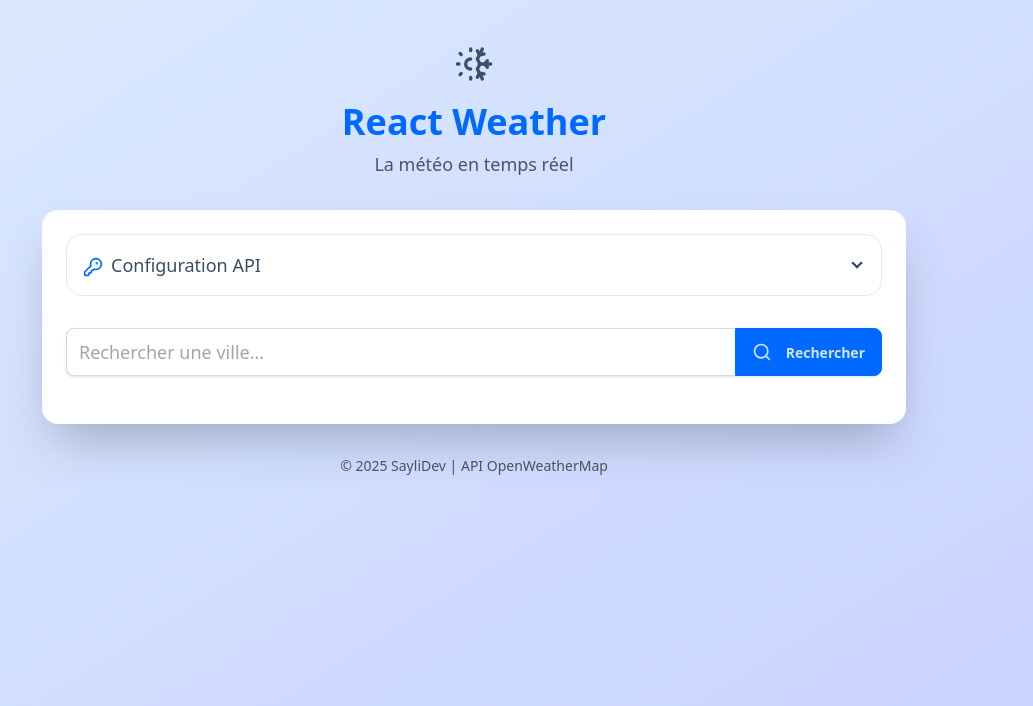
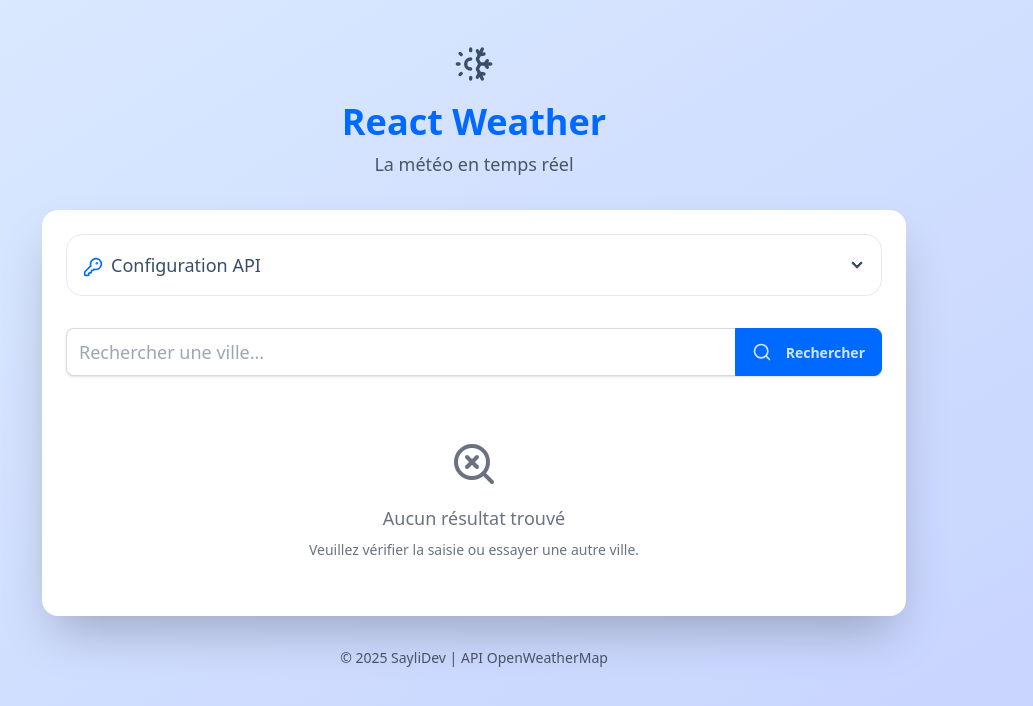
Before and after one commit to SayliDev/react-weather-app, a React (Vite) app: page / in a window 1280 px wide. Shown: the top 706 px of the page, without its empty margins (166-1199 px from the left). Built offline with nearby package versions, Linux system fonts and the light colour scheme.

Commit message:
feat: add framer-motion

```diff
--- a/package.json
+++ b/package.json
@@ -12,7 +12,9 @@
   "dependencies": {
     "@tailwindcss/vite": "^4.0.17",
     "daisyui": "^5.0.9",
+    "framer-motion": "^12.6.2",
     "lucide-react": "^0.485.0",
+    "motion": "^12.6.2",
     "react": "^19.0.0",
     "react-dom": "^19.0.0",
     "tailwindcss": "^4.0.17"
--- a/src/App.tsx
+++ b/src/App.tsx
@@ -7,6 +7,7 @@
 import WeatherCard from "./components/weather/WeatherCard";
 import { useApiKey } from "./hooks/useApiKey";
 import { useWeather } from "./hooks/useWeather";
+import { motion, AnimatePresence } from "framer-motion";
 
 const App: React.FC = () => {
   const { apiKey, setApiKey } = useApiKey();
@@ -27,11 +28,21 @@
         <Header />
 
         <div className="card bg-base-100 shadow-2xl overflow-hidden">
-          <div className="card-body p-6">
+          <div className="card-body p-6 relative">
             <ApiConfig apiToken={apiKey} onApiTokenChange={setApiKey} />
             <SearchBar onSearch={searchCities} />
 
-            {isLoading && <div className="text-center py-4">Chargement...</div>}
+            <AnimatePresence>
+              {isLoading && (
+                <motion.div
+                  initial={{ opacity: 0 }}
+                  animate={{ opacity: 1 }}
+                  exit={{ opacity: 0 }}
+                  transition={{ duration: 0.3 }}
+                  className="absolute inset-0 bg-white/50 backdrop-blur-sm flex justify-center items-center z-10"
+                ></motion.div>
+              )}
+            </AnimatePresence>
 
             {error && (
               <div className="alert alert-error my-4">
--- a/src/components/weather/SearchResults.tsx
+++ b/src/components/weather/SearchResults.tsx
@@ -1,5 +1,5 @@
 import { City } from "../../types/weather";
-import { Globe, List, Thermometer, MapPin } from "lucide-react";
+import { Globe, List, Thermometer, MapPin, SearchX } from "lucide-react";
 
 interface SearchResultsProps {
   results: City[];
@@ -11,7 +11,15 @@
   onCitySelect,
 }) => {
   if (results.length === 0) {
-    return null;
+    return (
+      <div className="flex flex-col items-center justify-center py-8 text-gray-500">
+        <SearchX className="w-12 h-12 mb-4" />
+        <p className="text-lg font-medium">Aucun résultat trouvé</p>
+        <p className="text-sm mt-2">
+          Veuillez vérifier la saisie ou essayer une autre ville.
+        </p>
+      </div>
+    );
   }
 
   return (
```
Also changed, not shown: 1 other file (tests, documents, lock files or other folders).
